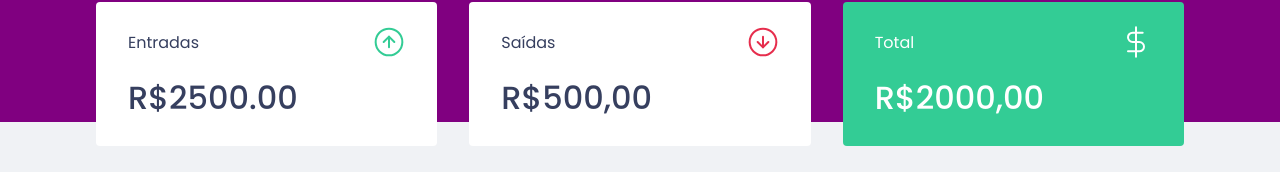
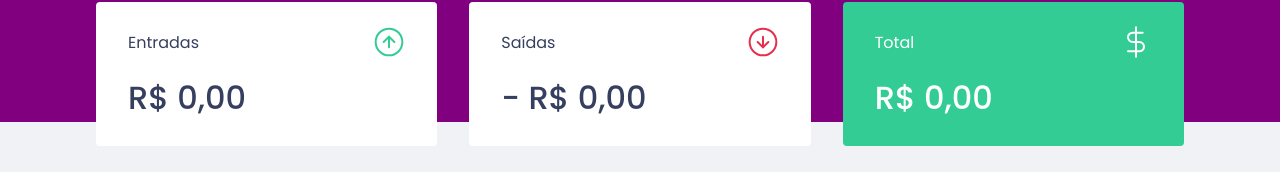
Before and after one commit to henriquedantass/finances-react, a React (Create React App) app: page / in a window 1280 px wide. Shown: the part 212-384 px from the top of the page. Built offline with nearby package versions, Linux system fonts and the light colour scheme; no server answers; what miragejs would draw is missing.

Commit message:
calculando valores das transações

```diff
--- a/src/Components/Summary/index.tsx
+++ b/src/Components/Summary/index.tsx
@@ -10,6 +10,22 @@
 
     const { transactions } = useContext(TransactionsContext)
 
+    const summary = transactions.reduce((acc, transaction) => {
+
+        if (transaction.type === 'deposit') {
+            acc.deposit += transaction.amount;
+            acc.total += transaction.amount;
+        } else {
+            acc.withdraw += transaction.amount;
+            acc.total -= transaction.amount;
+        }
+        return acc;
+    }, {
+        deposit: 0,
+        withdraw: 0,
+        total: 0,
+    })
+
     return (
         <Container>
             <div>
@@ -17,21 +33,32 @@
                     <p>Entradas</p>
                     <img src={incomeImg} alt="" />
                 </header>
-                <strong>R$2500.00</strong>
+                <strong>
+                    {new Intl.NumberFormat('pt-BR', {
+                        style: 'currency',
+                        currency: 'BRL'
+                    }).format(summary.deposit)}
+                </strong>
             </div>
             <div>
                 <header>
                     <p>Saídas</p>
                     <img src={outcomeImg} alt="" />
                 </header>
-                <strong>R$500,00</strong>
+                <strong> - {new Intl.NumberFormat('pt-BR', {
+                    style: 'currency',
+                    currency: 'BRL'
+                }).format(summary.withdraw)}</strong>
             </div>
             <div className="total-background">
                 <header>
                     <p>Total</p>
                     <img src={totalImg} alt="" />
                 </header>
-                <strong>R$2000,00</strong>
+                <strong>{new Intl.NumberFormat('pt-BR', {
+                    style: 'currency',
+                    currency: 'BRL'
+                }).format(summary.total)}</strong>
             </div>
         </Container>
     )
```
